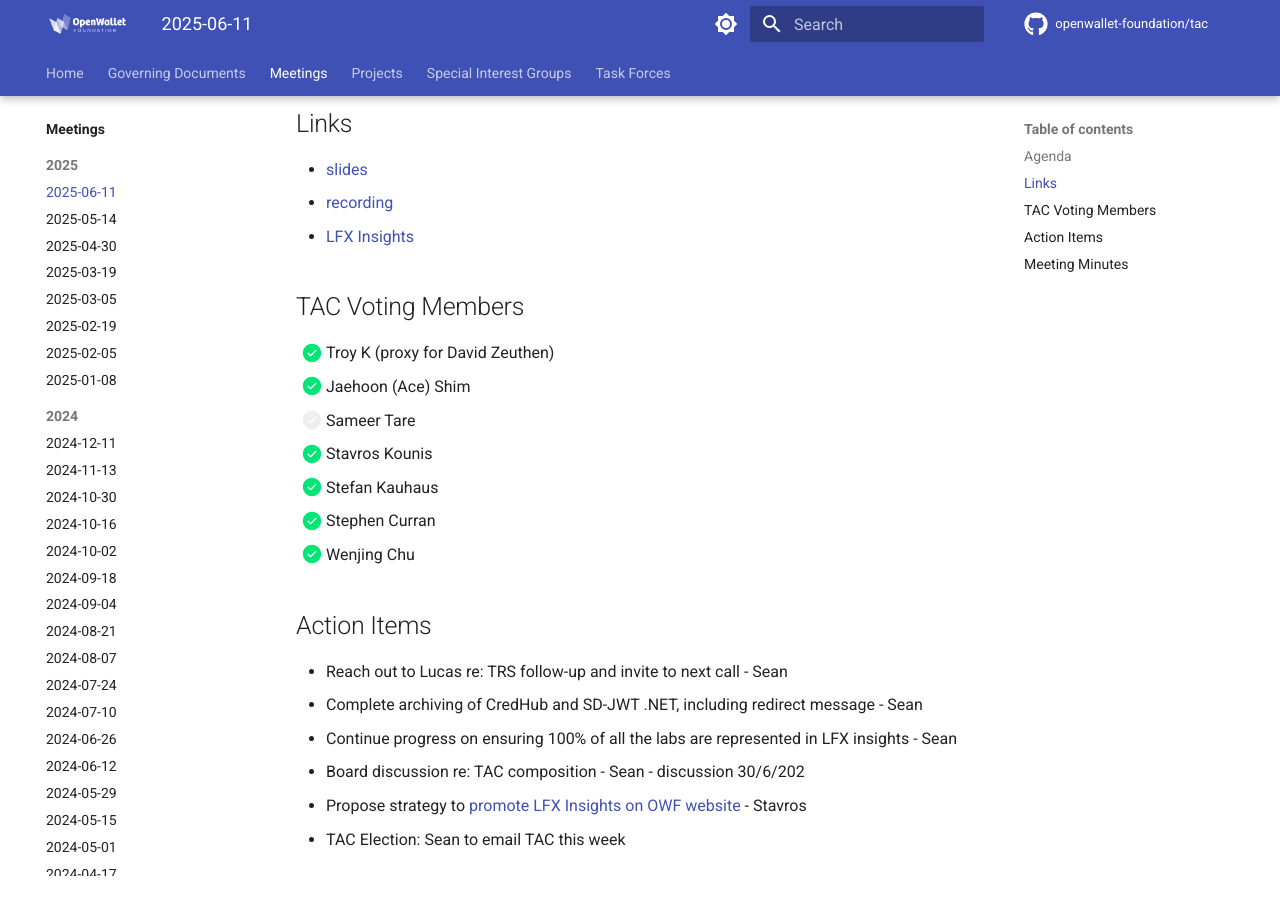
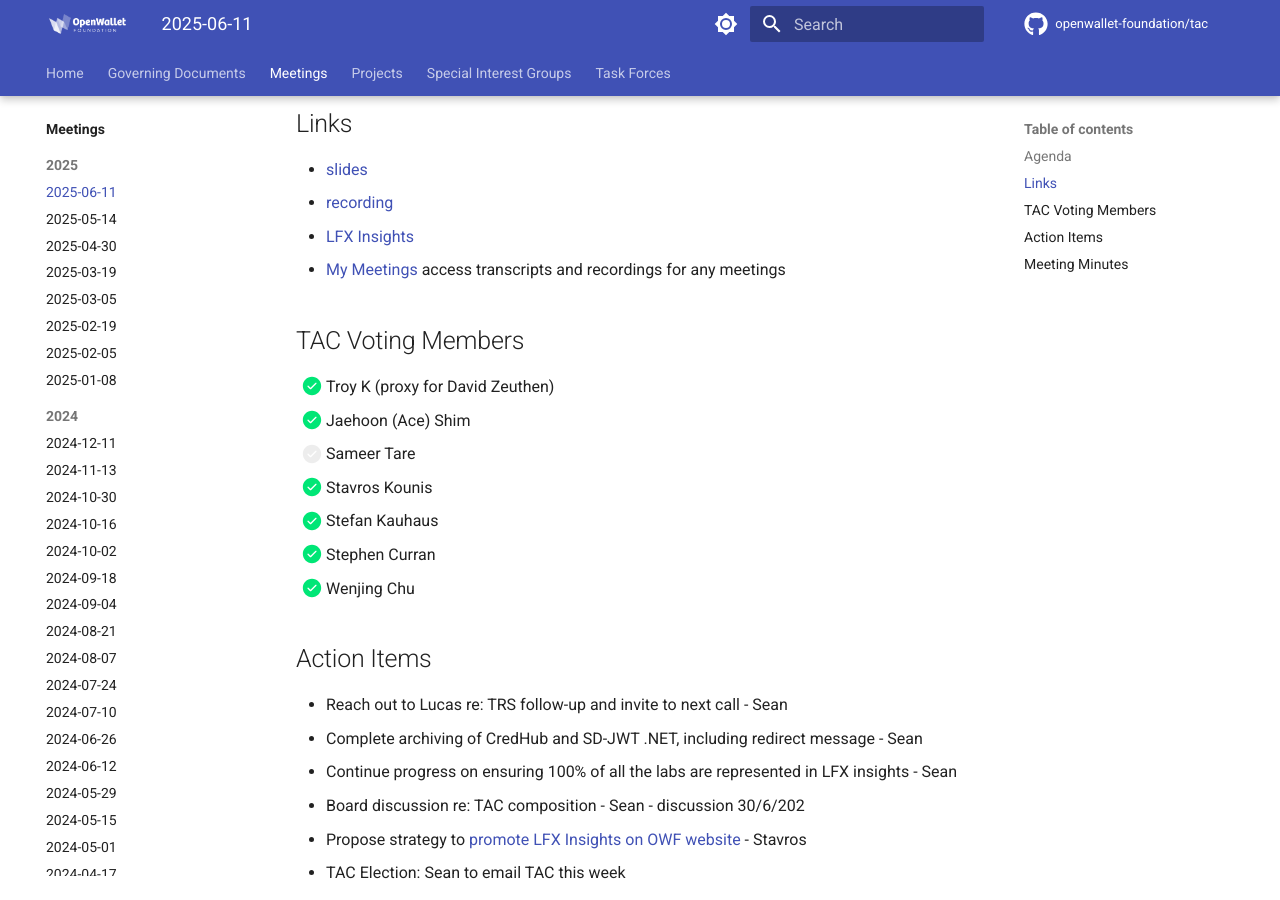
Before and after one commit to openwallet-foundation/tac, an MkDocs documentation site: the page built from docs/meetings/2025/2025-06-11.md, in a window 1280 px wide and 900 px high, scrolled down 679 px. Built offline with MkDocs 1.6.1 and Material for MkDocs 9.7.7, drawn with Linux system fonts in a browser that asks for light colours; comment, search, counter and statistics services are not loaded.

Commit message:
Fix insights link. Add link to "My Meetings"
Signed-off-by: Stavros Kounis <skounis@gmail.com>

```diff
--- a/docs/meetings/2025/2025-06-11.md
+++ b/docs/meetings/2025/2025-06-11.md
@@ -17,7 +17,9 @@
 ## Links
 - [slides](https://docs.google.com/presentation/d/1TJviH-UysL_f5hXitdOamp8WYamIjQhg6GCPl5gf2wE/edit?usp=sharing)
 - [recording](https://zoom.us/rec/share/lrAW4DPEl8DFbm7Z_NczHxAO1z7DcUy9f_Xz8GgF_BHlg7Iawr8_OSkHxIhw2B29.xKaBmZE4db4JptDj)
-- [LFX Insights](https://openprofile.dev/my-meetings)
+- [LFX Insights](https://insights.linuxfoundation.org/project/openwalletfoundation/development)
+- [My Meetings](https://openprofile.dev/my-meetings)
+  access transcripts and recordings for any meetings
 
 ## TAC Voting Members
 - [x] Troy K (proxy for David Zeuthen)
```
